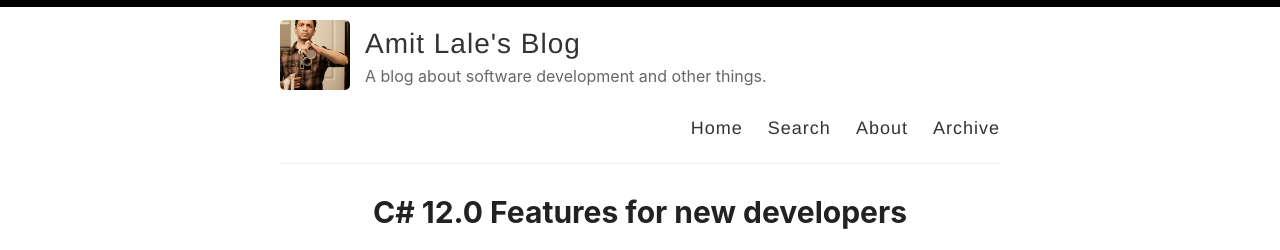
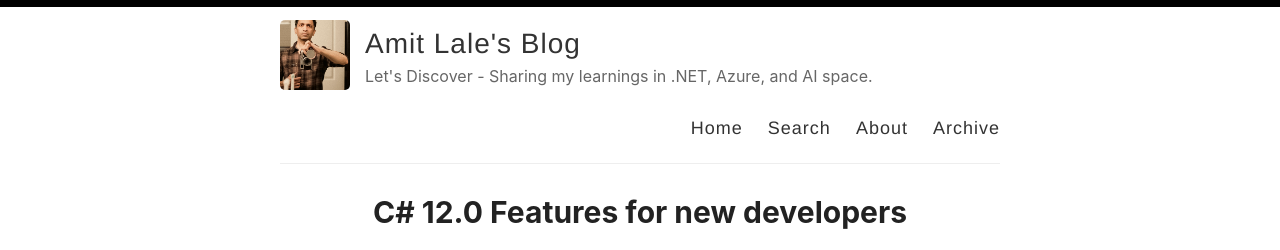
Before and after one commit to amitlale/amitlale.github.io, a Jekyll site: the page built from index.html, in a window 1280 px wide. Shown: the top 250 px of the page. Built offline with Jekyll 4.4.1, drawn with Linux system fonts in a browser that asks for light colours; the list of posts is cut into pages by our own code.

Commit message:
Updated tag line (#22)
Co-authored-by: Amit Lale <amitlale@microsoft.com>

```diff
--- a/_config.yml
+++ b/_config.yml
@@ -9,7 +9,7 @@ name: Amit Lale's Blog
 author: Amit Lale
 
 # Short bio or description (displayed in the header)
-description: A blog about software development and other things.
+description: Let's Discover - Sharing my learnings in .NET, Azure, and AI space.
 
 # URL of your avatar or profile pic (you could use your GitHub profile pic)
 avatar: /images/self.jpeg
```
